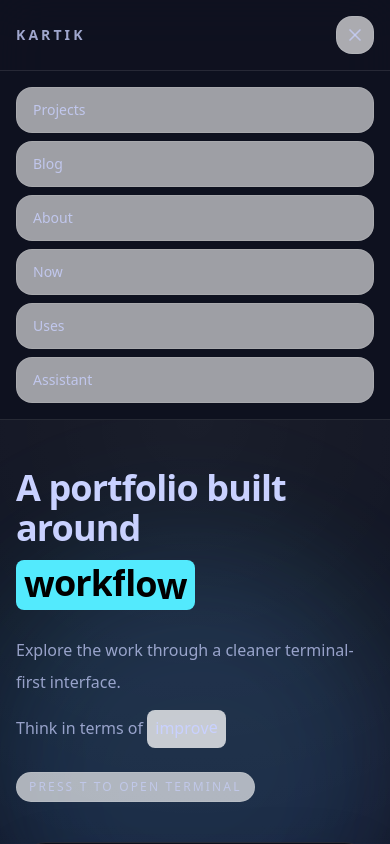
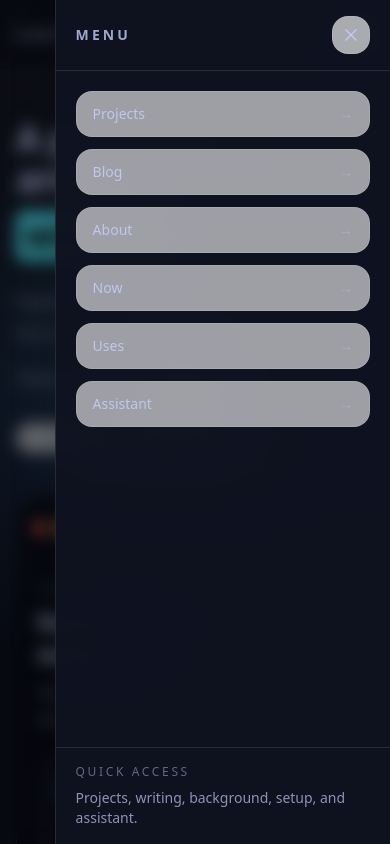
Before and after one commit to IntScription/terminal-portfolio, a Next.js app: page / in a window 390 px wide. Both pictures are taken after a click on the button "Open menu". Shown: the top 844 px of the page. Built offline with nearby package versions, Linux system fonts and the light colour scheme.

Commit message:
mobile menu fixes

```diff
--- a/components/layout/site-header.tsx
+++ b/components/layout/site-header.tsx
@@ -67,7 +67,7 @@ export function SiteHeader() {
             type="button"
             aria-label={mobileMenuOpen ? "Close menu" : "Open menu"}
             aria-expanded={mobileMenuOpen}
-            aria-controls="mobile-site-menu"
+            aria-controls="mobile-site-drawer"
             onClick={() => setMobileMenuOpen((prev) => !prev)}
             className="inline-flex items-center justify-center rounded-2xl border border-[rgba(var(--border))] bg-white/65 p-2 text-foreground/72 transition hover:bg-white dark:bg-white/8 dark:hover:bg-white/12 md:hidden"
           >
@@ -78,33 +78,78 @@ export function SiteHeader() {
             )}
           </button>
         </div>
+      </header>
 
       <AnimatePresence>
         {mobileMenuOpen ? (
+          <>
+            <motion.button
+              type="button"
+              aria-label="Close menu overlay"
+              initial={{ opacity: 0 }}
+              animate={{ opacity: 1 }}
+              exit={{ opacity: 0 }}
+              transition={{ duration: 0.2 }}
+              onClick={() => setMobileMenuOpen(false)}
+              className="fixed inset-0 z-70 bg-black/45 backdrop-blur-sm md:hidden"
+            />
+
+            <motion.aside
+              id="mobile-site-drawer"
+              initial={{ x: "100%" }}
+              animate={{ x: 0 }}
+              exit={{ x: "100%" }}
+              transition={{ duration: 0.28, ease: "easeOut" }}
+              className="fixed right-0 top-0 z-80 flex h-dvh w-[86vw] max-w-sm flex-col border-l border-[rgba(var(--border))] bg-[rgb(var(--background))]/96 shadow-2xl backdrop-blur-2xl md:hidden"
+            >
+              <div className="flex items-center justify-between border-b border-[rgba(var(--border))] px-5 py-4">
+                <p className="text-sm font-semibold tracking-[0.22em] text-foreground/78">
+                  MENU
+                </p>
+
+                <button
+                  type="button"
+                  aria-label="Close menu"
+                  onClick={() => setMobileMenuOpen(false)}
+                  className="inline-flex items-center justify-center rounded-2xl border border-[rgba(var(--border))] bg-white/65 p-2 text-foreground/72 transition hover:bg-white dark:bg-white/8 dark:hover:bg-white/12"
+                >
+                  <X className="h-5 w-5" />
+                </button>
+              </div>
+
+              <nav className="flex flex-1 flex-col gap-3 px-5 py-5">
+                {gooeyItems.map((item, index) => (
                   <motion.div
-              id="mobile-site-menu"
-              initial={{ opacity: 0, y: -12 }}
-              animate={{ opacity: 1, y: 0 }}
-              exit={{ opacity: 0, y: -12 }}
-              transition={{ duration: 0.2, ease: "easeOut" }}
-              className="border-t border-[rgba(var(--border))] bg-[rgb(var(--background))]/95 px-4 py-4 backdrop-blur-xl md:hidden"
+                    key={item.href}
+                    initial={{ opacity: 0, x: 16 }}
+                    animate={{ opacity: 1, x: 0 }}
+                    exit={{ opacity: 0, x: 16 }}
+                    transition={{ delay: index * 0.04, duration: 0.2 }}
                   >
-              <nav className="flex flex-col gap-2">
-                {gooeyItems.map((item) => (
                     <Link
-                    key={item.href}
                       href={item.href}
                       onClick={handleMobileLinkClick}
-                    className="rounded-2xl border border-[rgba(var(--border))] bg-white/60 px-4 py-3 text-sm font-medium text-foreground/80 transition hover:bg-white dark:bg-white/6 dark:hover:bg-white/10"
+                      className="flex items-center justify-between rounded-2xl border border-[rgba(var(--border))] bg-white/60 px-4 py-3 text-sm font-medium text-foreground/80 transition hover:bg-white dark:bg-white/6 dark:hover:bg-white/10"
                     >
-                    {item.label}
+                      <span>{item.label}</span>
+                      <span className="text-foreground/35">→</span>
                     </Link>
+                  </motion.div>
                 ))}
               </nav>
-            </motion.div>
+
+              <div className="border-t border-[rgba(var(--border))] px-5 py-4">
+                <p className="text-xs uppercase tracking-[0.22em] text-foreground/45">
+                  Quick access
+                </p>
+                <p className="mt-2 text-sm text-foreground/68">
+                  Projects, writing, background, setup, and assistant.
+                </p>
+              </div>
+            </motion.aside>
+          </>
         ) : null}
       </AnimatePresence>
-      </header>
 
       <AnimatePresence>
         {showIntro ? (
@@ -112,7 +157,7 @@ export function SiteHeader() {
             initial={{ opacity: 0 }}
             animate={{ opacity: 1 }}
             exit={{ opacity: 0 }}
-            className="fixed inset-0 z-[90] flex items-center justify-center overflow-hidden bg-black/68 backdrop-blur-2xl"
+            className="fixed inset-0 z-90 flex items-center justify-center overflow-hidden bg-black/68 backdrop-blur-2xl"
           >
             <div className="absolute inset-0 opacity-55 blur-[2px]">
               <MagicRings
```
Lines whose indentation alone changed are shown as unchanged.
